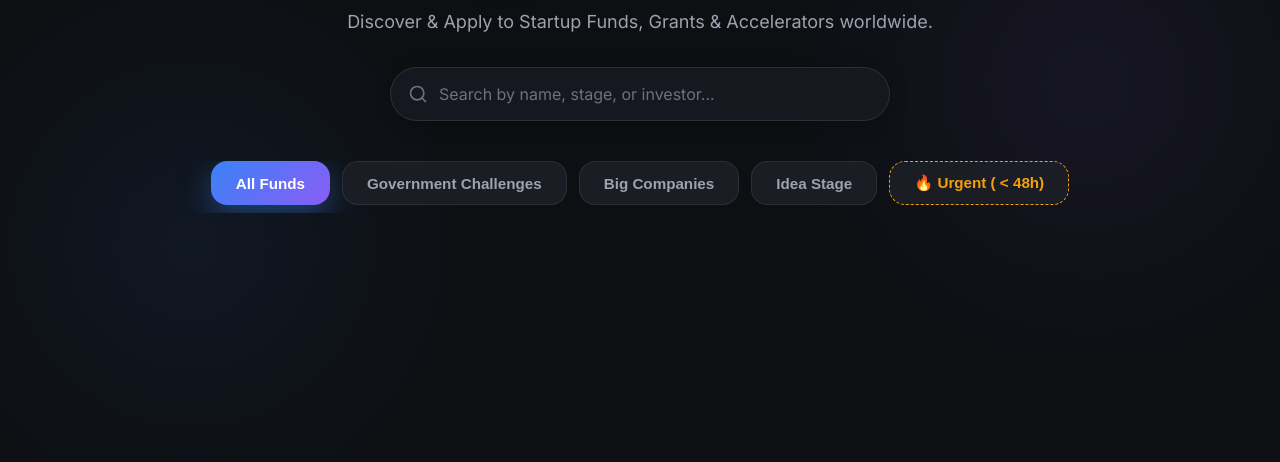
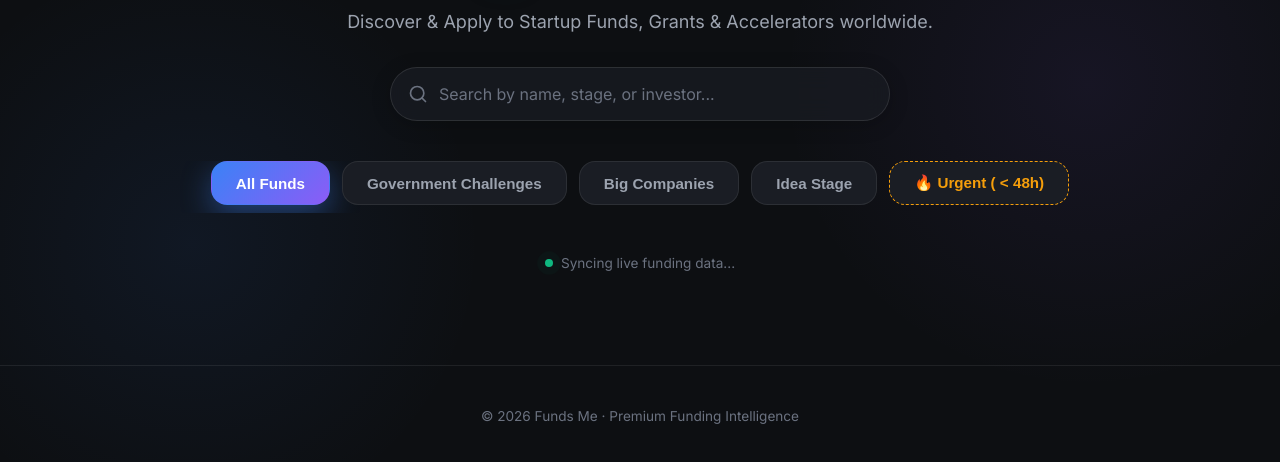
Before and after one commit to allmoviedownloader/funds-me, a plain HTML site: page frontend/index.html in a window 1280 px wide. Shown: the part 156-618 px from the top of the page. Drawn offline with nearby package versions, Linux system fonts and the light colour scheme.

Commit message:
Final UI Polish: Added Last Updated timestamp, refined modal transitions, and added footer

```diff
--- a/frontend/app.js
+++ b/frontend/app.js
@@ -19,6 +19,7 @@ const fundsGrid = document.getElementById('fundsGrid');
 const emptyState = document.getElementById('emptyState');
 const filterContainer = document.getElementById('filterContainer');
 const searchInput = document.getElementById('searchInput');
+const lastUpdatedText = document.getElementById('lastUpdatedText');
 
 // Modal Elements
 const modalOverlay = document.getElementById('modalOverlay');
@@ -71,7 +72,15 @@ async function fetchFunds() {
                 ...f,
                 _searchText: `${f.company_name} ${f.investor} ${f.amount_offered} ${f.eligibility} ${f.category} ${f.funding_stage}`.toLowerCase()
             }));
+
             if (allFunds.length === 0) allFunds = dummyDataForPreview();
+
+            // Update "Last Updated" text
+            if (allFunds.length > 0) {
+                const newest = allFunds.reduce((a, b) => new Date(a.created_at) > new Date(b.created_at) ? a : b);
+                const updateTime = new Date(newest.created_at);
+                lastUpdatedText.innerText = `Last updated: ${updateTime.toLocaleDateString('en-US', { day: 'numeric', month: 'short', hour: '2-digit', minute: '2-digit' })}`;
+            }
         }
     } catch (err) {
         console.error('Error fetching funds:', err);
--- a/frontend/index.html
+++ b/frontend/index.html
@@ -44,6 +44,11 @@
                 <button class="filter-pill urgent-pill" data-filter="Urgent">🔥 Urgent ( < 48h)</button>
             </div>
 
+            <div class="update-indicator" id="updateIndicator">
+                <span class="pulse-dot"></span>
+                <span id="lastUpdatedText">Syncing live funding data...</span>
+            </div>
+
 
             <!-- Dashboard / Cards Grid -->
             <div class="cards-grid" id="fundsGrid">
@@ -73,6 +78,10 @@
         </div>
     </div>
 
+    <footer class="app-footer">
+        <p>&copy; 2026 Funds Me &middot; Premium Funding Intelligence</p>
+    </footer>
+
     <script src="app.js"></script>
 </body>
 </html>
--- a/frontend/style.css
+++ b/frontend/style.css
@@ -160,6 +160,42 @@ body {
   -ms-overflow-style: none; /* IE and Edge */
   scrollbar-width: none; /* Firefox */
   animation: fadeIn 0.8s var(--transition-smooth) 0.3s backwards;
+}
+
+.update-indicator {
+  display: flex;
+  align-items: center;
+  justify-content: center;
+  gap: 8px;
+  font-size: 0.85rem;
+  color: var(--text-tertiary);
+  margin-bottom: 32px;
+  animation: fadeIn 0.8s var(--transition-smooth) 0.4s backwards;
+}
+
+.pulse-dot {
+  width: 8px;
+  height: 8px;
+  background-color: var(--success);
+  border-radius: 50%;
+  position: relative;
+}
+
+.pulse-dot::after {
+  content: '';
+  position: absolute;
+  top: 0;
+  left: 0;
+  width: 100%;
+  height: 100%;
+  background-color: var(--success);
+  border-radius: 50%;
+  animation: pulse 2s infinite;
+}
+
+@keyframes pulse {
+  0% { transform: scale(1); opacity: 1; }
+  100% { transform: scale(3); opacity: 0; }
 }
 
 .filter-section::-webkit-scrollbar {
@@ -460,9 +496,10 @@ body {
   max-height: 90vh;
   overflow-y: auto;
   transform: translateY(100%);
-  transition: transform 0.5s cubic-bezier(0.32, 0.72, 0, 1);
+  transition: transform 0.6s cubic-bezier(0.32, 0.72, 0, 1);
   position: relative;
   box-shadow: 0 -10px 40px rgba(0,0,0,0.5);
+  transition-property: transform, opacity;
 }
 
 .modal-overlay.active .modal-sheet {
@@ -679,5 +716,14 @@ body {
   .modal-sheet {
     border-radius: 24px 24px 0 0;
     max-height: 95vh;
+    transform: translateY(110%); /* Extra offset for mobile */
   }
 }
+
+.app-footer {
+  text-align: center;
+  padding: 40px 20px;
+  border-top: 1px solid var(--border-color);
+  color: var(--text-tertiary);
+  font-size: 0.85rem;
+}
```
